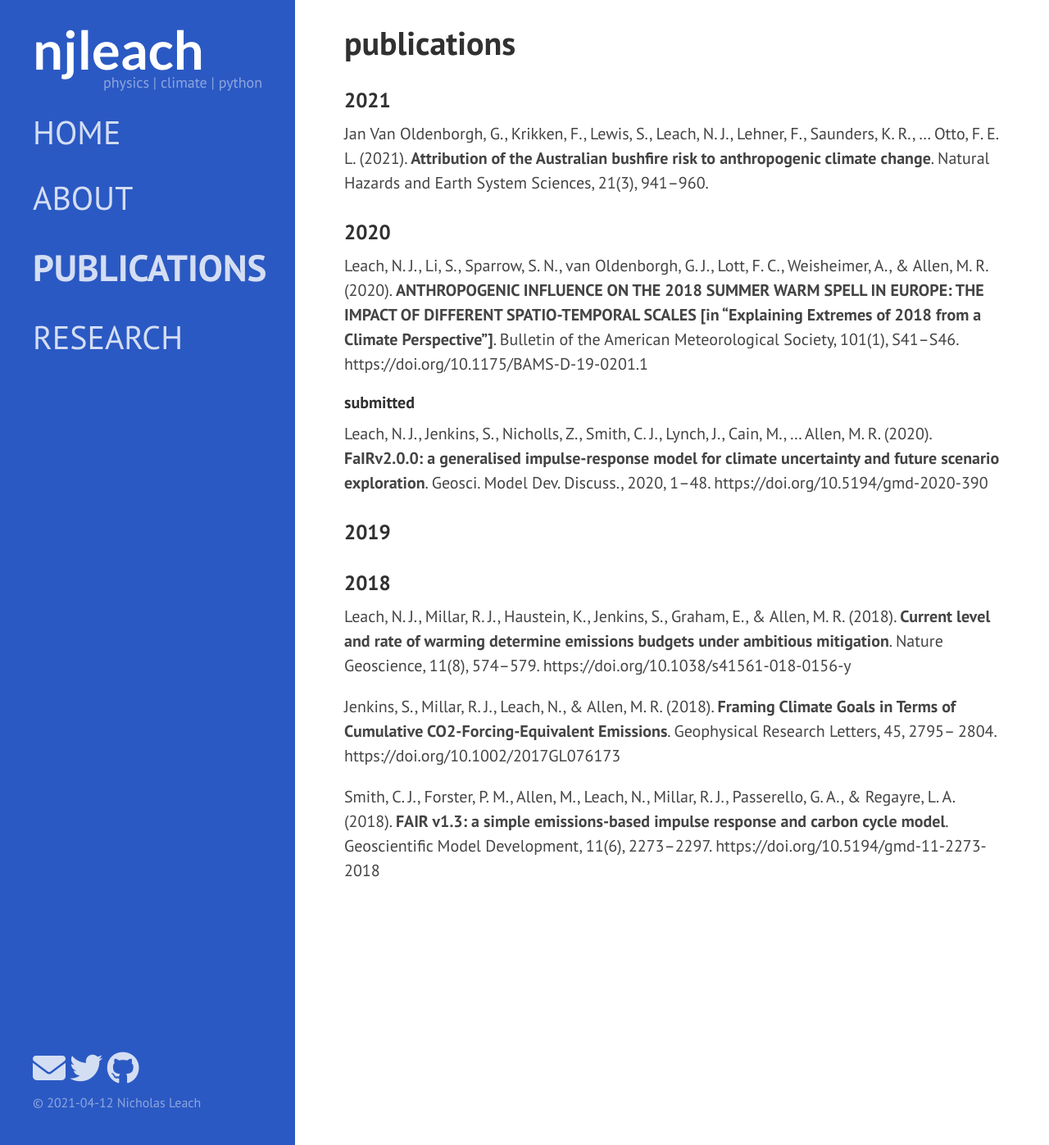
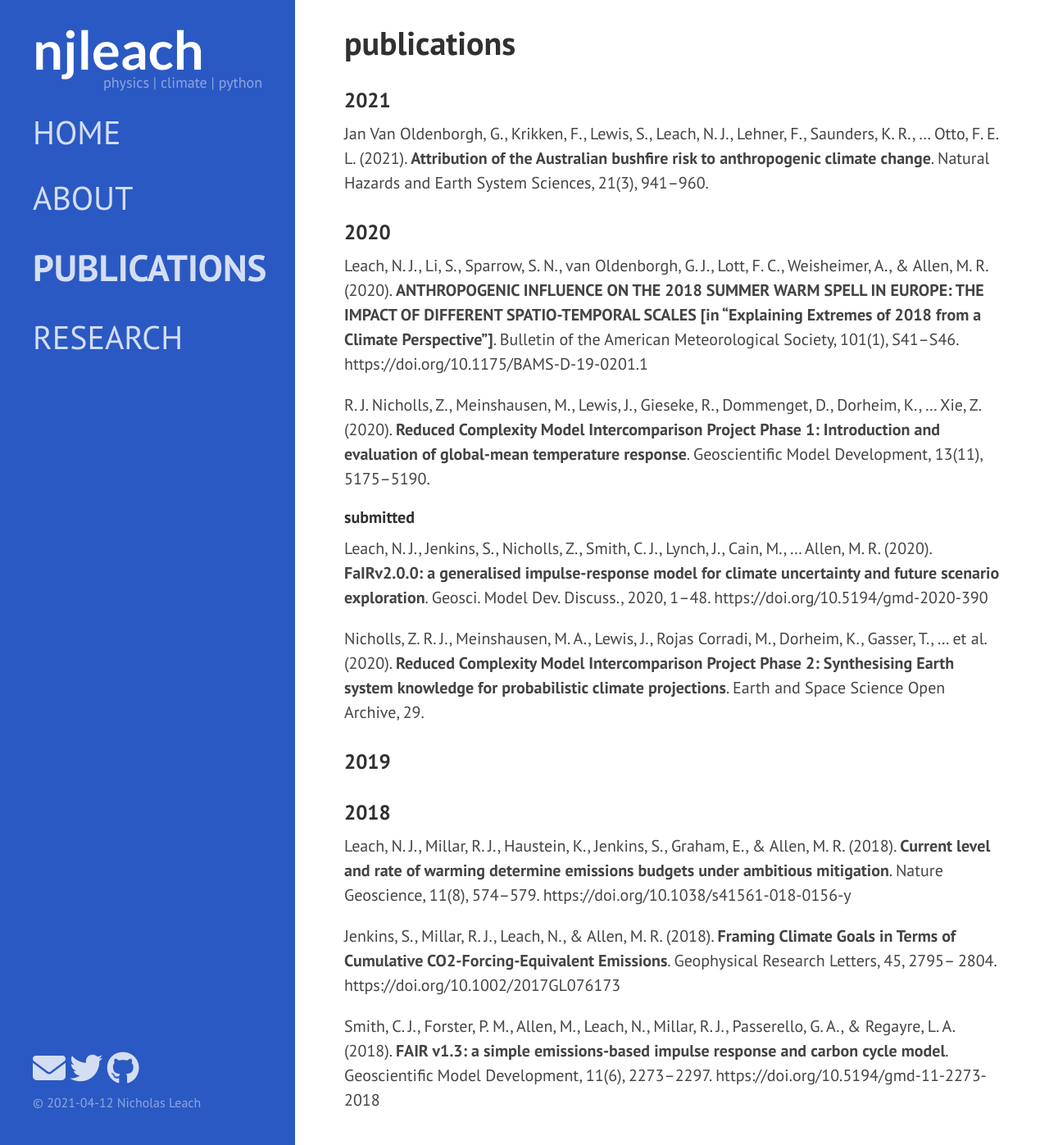
Before and after one commit to njleach/njleach.github.io, a Jekyll site: the page built from _pages/publications.md, in a window 1280 px wide and 1397 px high. Shown: the whole window at 82% size. Built offline with Jekyll 4.4.1, drawn with Linux system fonts in a browser that asks for light colours; nearby versions of some CDN libraries; some web fonts are replaced.

Commit message:
update publications

```diff
--- a/_pages/publications.md
+++ b/_pages/publications.md
@@ -12,9 +12,13 @@ permalink: /publications/
 
 [Leach, N. J., Li, S., Sparrow, S. N., van Oldenborgh, G. J., Lott, F. C., Weisheimer, A., & Allen, M. R. (2020). **ANTHROPOGENIC INFLUENCE ON THE 2018 SUMMER WARM SPELL IN EUROPE: THE IMPACT OF DIFFERENT SPATIO-TEMPORAL SCALES [in “Explaining Extremes of 2018 from a Climate Perspective”]**. Bulletin of the American Meteorological Society, 101(1), S41–S46. https://doi.org/10.1175/BAMS-D-19-0201.1](https://doi.org/10.1175/BAMS-D-19-0201.1)
 
+[R. J. Nicholls, Z., Meinshausen, M., Lewis, J., Gieseke, R., Dommenget, D., Dorheim, K., … Xie, Z. (2020). **Reduced Complexity Model Intercomparison Project Phase 1: Introduction and evaluation of global-mean temperature response**. Geoscientific Model Development, 13(11), 5175–5190.](https://doi.org/10.5194/gmd-13-5175-2020)
+
 #### submitted
 
 [Leach, N. J., Jenkins, S., Nicholls, Z., Smith, C. J., Lynch, J., Cain, M., … Allen, M. R. (2020). **FaIRv2.0.0: a generalised impulse-response model for climate uncertainty and future scenario exploration**. Geosci. Model Dev. Discuss., 2020, 1–48. https://doi.org/10.5194/gmd-2020-390](https://doi.org/10.5194/gmd-2020-390)
+
+[Nicholls, Z. R. J., Meinshausen, M. A., Lewis, J., Rojas Corradi, M., Dorheim, K., Gasser, T., … et al. (2020). **Reduced Complexity Model Intercomparison Project Phase 2: Synthesising Earth system knowledge for probabilistic climate projections**. Earth and Space Science Open Archive, 29.](https://doi.org/10.1002/ESSOAR.10504793.1)
 
 ### 2019
 
```
